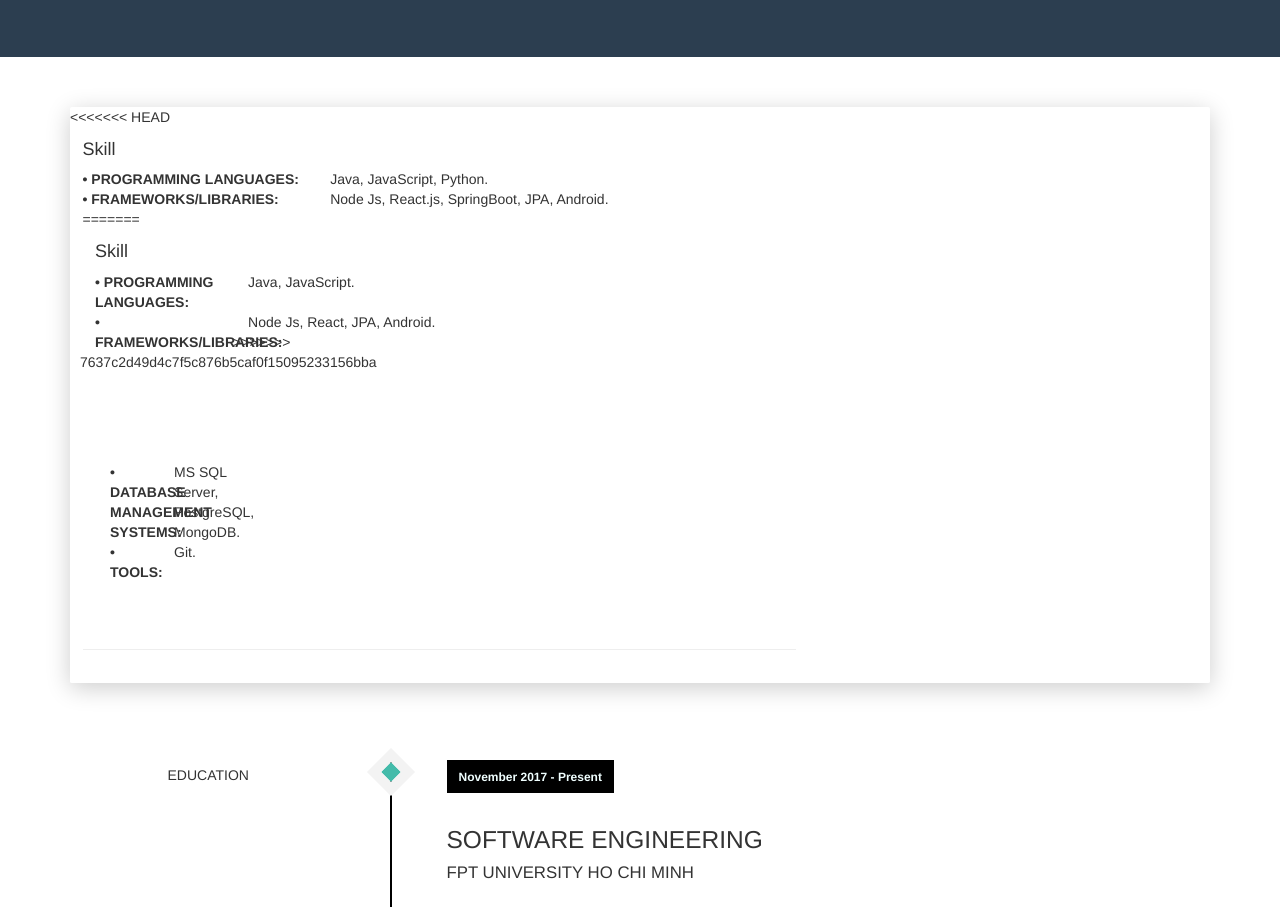
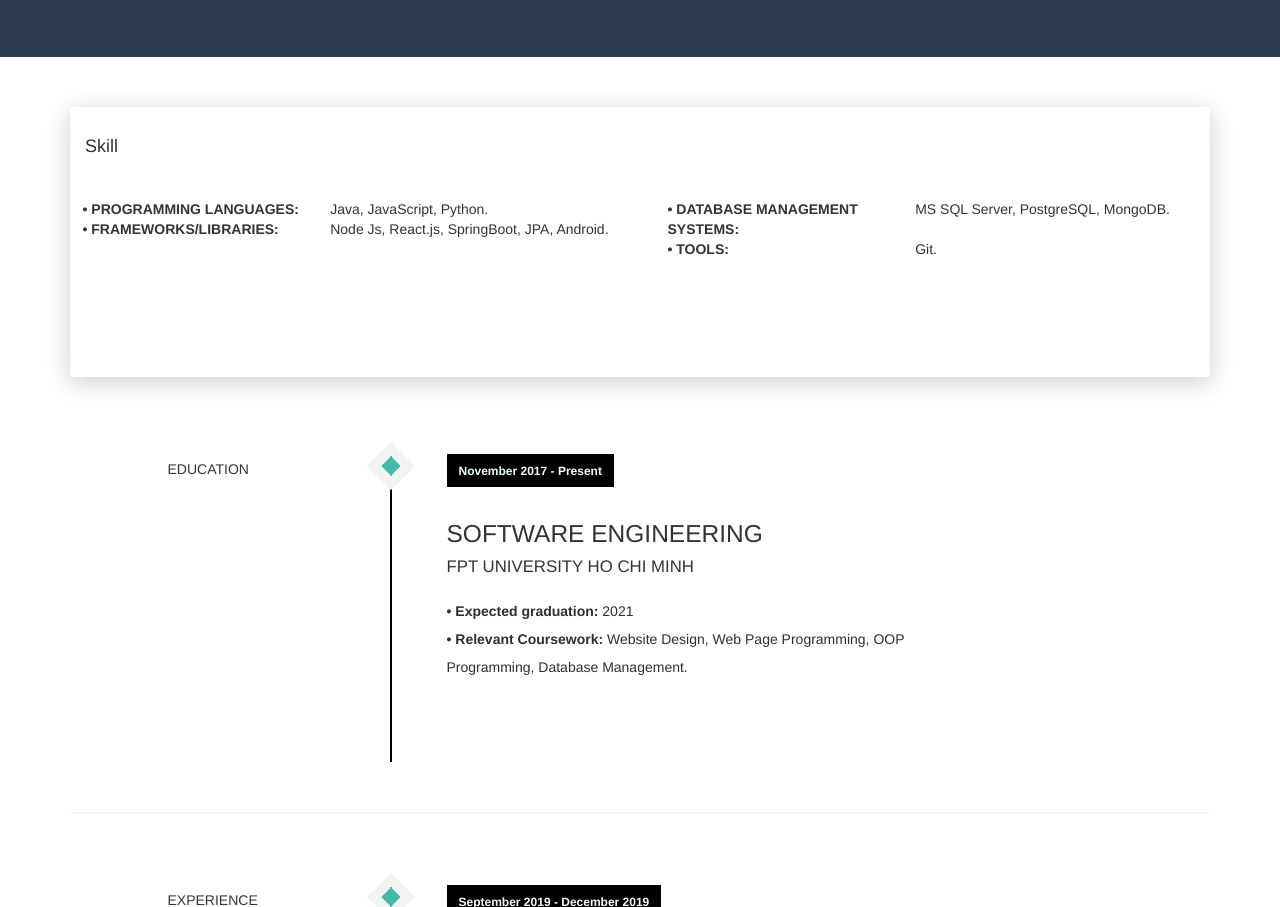
Before and after one commit to phucthinh12121999/thinh-cv, a website with bundled scripts: page index.html in a window 1280 px wide. Shown: the part 885-1792 px from the top of the page. Built offline with nearby package versions, Linux system fonts and the light colour scheme.

Commit message:
edit card css

```diff
--- a/css/style.css
+++ b/css/style.css
@@ -25,7 +25,7 @@ h6 {
 
 p {
   line-height: 28px;
-  margin-bottom: 25px;
+  margin-bottom: -3px;
 }
 
 .centered {
@@ -413,3 +413,13 @@ sm {
   margin: 0;
   background-color: grey;
 }
+@media (max-width: 1200px) {
+  .card .card-body {
+    width: auto;
+  }
+
+  .card-body-edit {
+    padding-top: 10%;
+    min-height: 171px;
+  }
+}
--- a/index.html
+++ b/index.html
@@ -22,8 +22,9 @@
   <link href="./src/font-awesome/css/font-awesome.min.css" rel="stylesheet">
 
   <!-- Main Stylesheet File -->
+
+  <link href="./css/theme.css" rel="stylesheet">
   <link href="css/style.css" rel="stylesheet">
-  <link href="./css/theme.css" rel="stylesheet">
   <style type="text/css">
     #myImg {
       border-radius: 5px;
@@ -133,17 +134,6 @@
         width: 100%;
       }
     }
-
-    @media (max-width: 1200px) {
-      .card .card-body {
-        width: auto;
-      }
-
-      .card-body-edit {
-        min-height: 171px;
-        padding-top: 0%;
-      }
-    }
   </style>
 </head>
 
@@ -155,6 +145,11 @@
       </div>
 
     </div>
+  </div>
+  <div id="myModal" class="modal">
+    <span class="close">&times;</span>
+    <img class="modal-content" id="img01">
+    <div id="caption"></div>
   </div>
   <div id="section-topbar">
     <div id="topbar-inner">
@@ -252,11 +247,11 @@
     <!--EDUCATION DESCRIPTION -->
     <div class="container desc">
       <div class="card">
-<<<<<<< HEAD
         <div class="row fade-in">
+          <div class="h4 title" style="    margin: 30px;">Skill</div>
           <div class="col-lg-6 col-md-12">
             <div class="card-body">
-              <div class="h4 mt-0 title">Skill</div>
+
               <div class="row">
                 <div class="col-sm-4"><strong class="text-uppercase">• Programming Languages: </strong></div>
                 <div class="col-sm-8">Java, JavaScript, Python.</div>
@@ -265,26 +260,15 @@
                 <div class="col-sm-4"><strong class="text-uppercase">• Frameworks/Libraries: </strong></div>
                 <div class="col-sm-8">Node Js, React.js, SpringBoot, JPA, Android. </div>
               </div>
-=======
-      <div class="row fade-in" >
-        <div class="col-lg-6 col-md-12">
-          <div class="card-body">
-            <div class="h4 mt-0 title">Skill</div>
-            <div class="row">
-              <div class="col-sm-4"><strong class="text-uppercase">•	Programming Languages: </strong></div>
-              <div class="col-sm-8">Java, JavaScript.</div>
-            </div>
-            <div class="row mt-3">
-              <div class="col-sm-4"><strong class="text-uppercase">•	Frameworks/Libraries: </strong></div>
-              <div class="col-sm-8">Node Js, React, JPA, Android. </div>
->>>>>>> 7637c2d49d4c7f5c876b5caf0f15095233156bba
+
             </div>
           </div>
           <div class="col-lg-6 col-md-12">
             <div class="card-body">
-              <div class="h4 mt-0 title">&nbsp;</div>
+              <!-- <div class="h4 mt-0 title">&nbsp;</div> -->
               <div class="row">
-                <div class="col-sm-4"><strong class="text-uppercase">• Database management systems: </strong></div>
+                <div class="col-sm-4"><strong class="text-uppercase">• Database management systems: </strong>
+                </div>
                 <div class="col-sm-8">MS SQL Server, PostgreSQL, MongoDB. </div>
               </div>
               <div class="row mt-3">
@@ -293,12 +277,10 @@
               </div>
             </div>
           </div>
+          <br>
+          <hr>
         </div>
-      </div>
-      <br>
-      <hr>
-    </div>
-    <!--/.container -->
+        <!--/.container -->
   </section>
 
   <section id="education" name="education">
@@ -449,11 +431,7 @@
       <!--/.row -->
       <br>
       <br>
-      <div id="myModal" class="modal">
-        <span class="close">&times;</span>
-        <img class="modal-content" id="img01">
-        <div id="caption"></div>
-      </div>
+
     </div>
 
     <!--/.container -->
```
